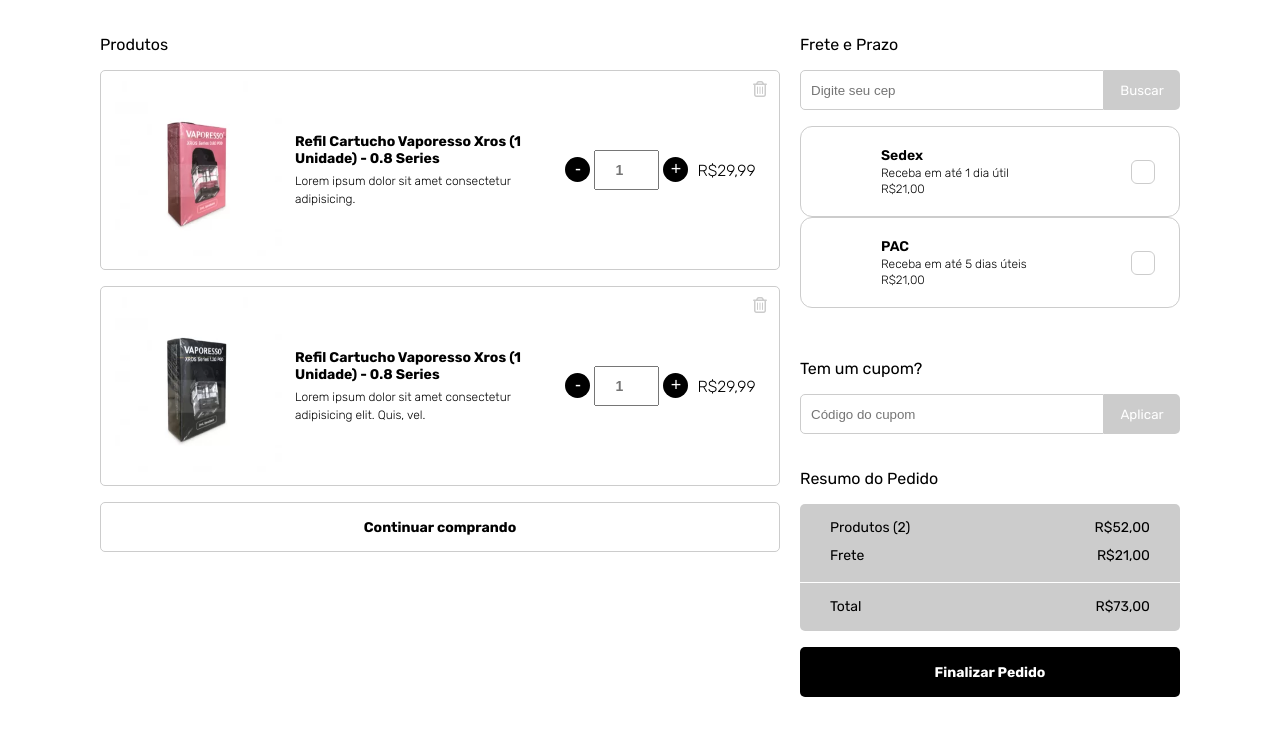
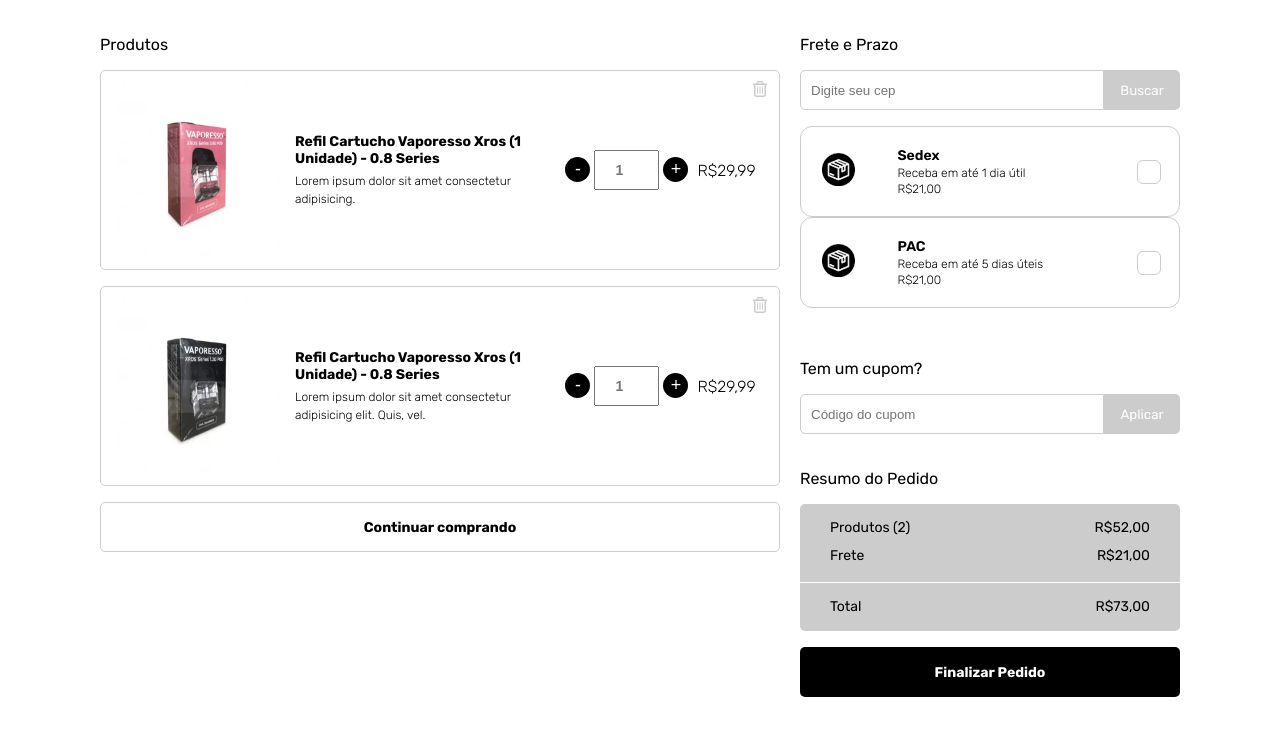
Before and after one commit to Danilomunhe/carrinhoVaporon, a plain HTML site: page index.html in a window 1280 px wide. Drawn offline with Linux system fonts and the light colour scheme.

Commit message:
carrinho vaporon

```diff
--- a/index.html
+++ b/index.html
@@ -79,7 +79,7 @@
                 </div>
                 <ul class="frete-options">
                     <li class="opcao-frete">
-                        <div class="img-logo"><img src="./img/Camada 5.png 5.png" alt=""></div>
+                        <div class="img-logo"><img src="./img/caixa.png" alt=""></div>
                         <div class="informacoes-frete">
                             <h4 class="texto-options">Sedex</h4>
                             <span class="texto-options">Receba em até 1 dia útil</span>
@@ -88,7 +88,7 @@
                         <input type="radio" name="opcao-frete" id="">
                     </li>
                     <li class="opcao-frete">
-                        <div class="img-logo"><img src="/img/Camada 5.png 5.png" alt=""></div>
+                        <div class="img-logo"><img src="./img/caixa.png" alt=""></div>
                         <div class="informacoes-frete">
                             <h4 class="texto-options">PAC</h4>
                             <span class="texto-options">Receba em até 5 dias úteis</span>
```
Also changed, not shown: img/caixa.png (renamed from img/Camada 5.png).
